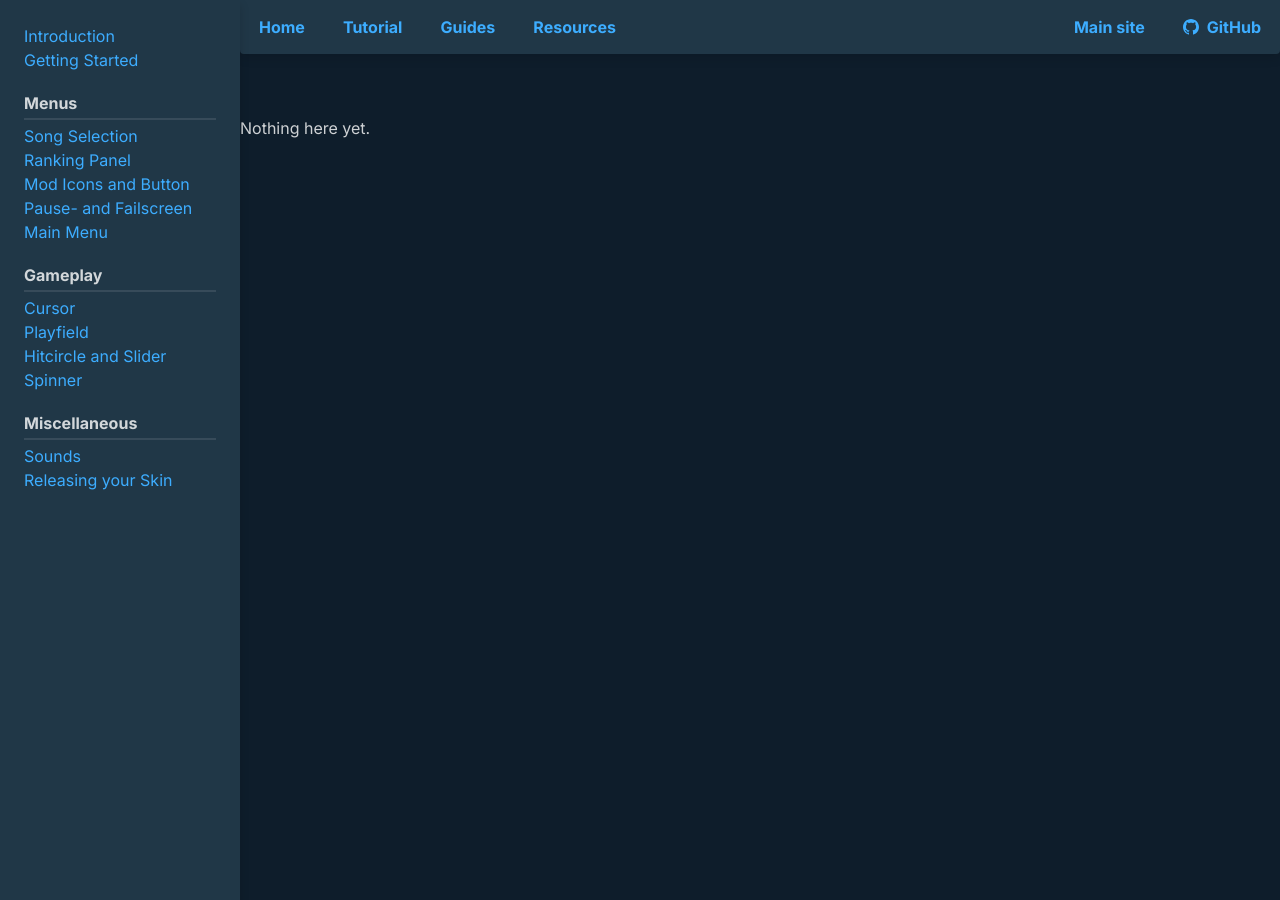
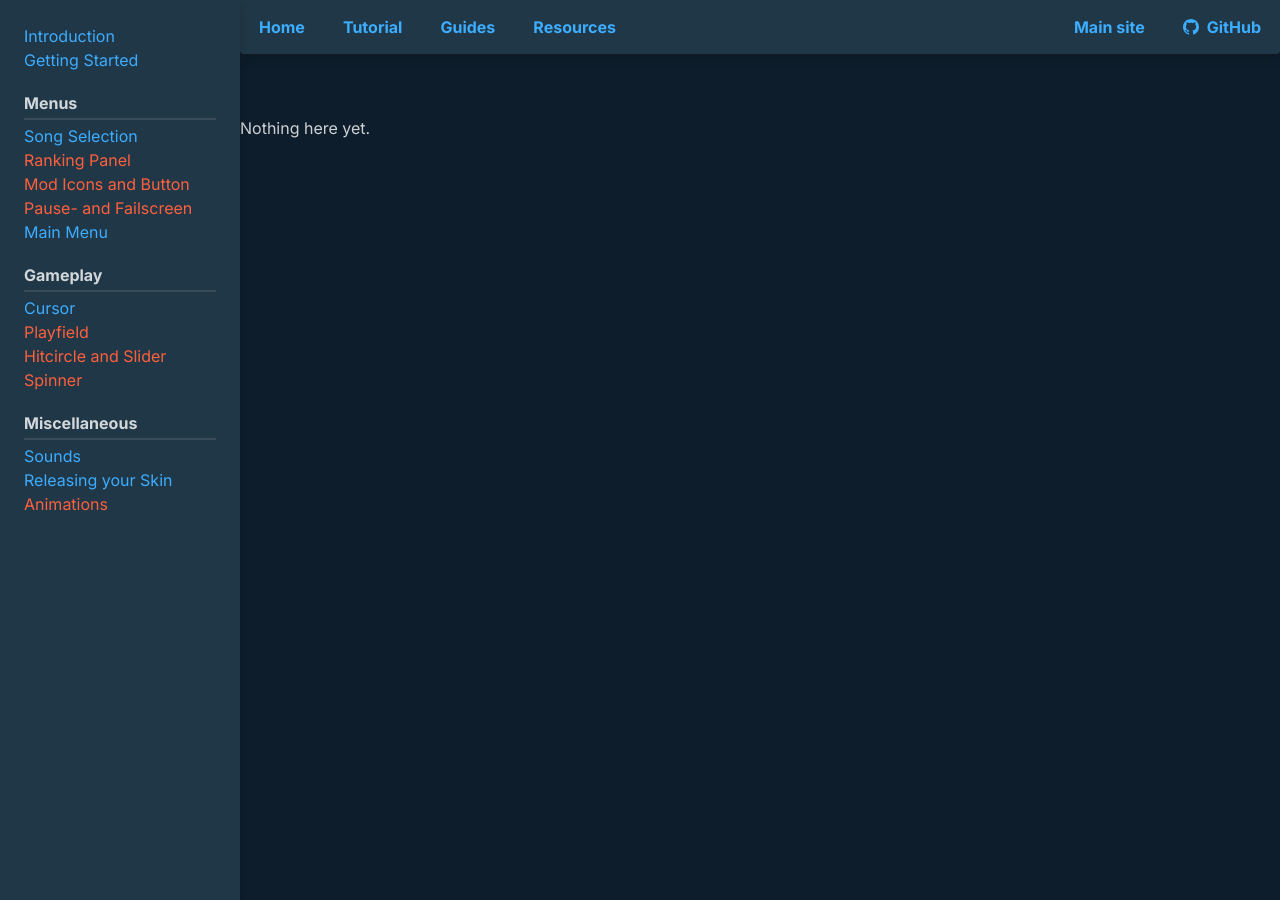
Before and after one commit to RockRoller01/skinninginfo, a Jekyll site: the page built from tutorial/cursor.md, in a window 1280 px wide. Built offline with Jekyll 4.4.1, drawn with Linux system fonts in a browser that asks for light colours.

Commit message:
clearly mark unfinished parts

```diff
--- a/_layouts/tutorial-sidenav.html
+++ b/_layouts/tutorial-sidenav.html
@@ -8,18 +8,19 @@ body_class: tutorial_sidenav
     <a href="{{site.baseurl}}/tutorial/getting_started">Getting Started</a>
     <h1 id="Menus">Menus</h1>
     <a href="{{site.baseurl}}/tutorial/song_selection">Song Selection</a>
-    <a href="{{site.baseurl}}/tutorial/ranking_panel">Ranking Panel</a>
-    <a href="{{site.baseurl}}/tutorial/mod_icons_and_button">Mod Icons and Button</a>
-    <a href="{{site.baseurl}}/tutorial/pause-_and_failscreen">Pause- and Failscreen</a>
+    <a href="{{site.baseurl}}/tutorial/ranking_panel" class="unfinished">Ranking Panel</a>
+    <a href="{{site.baseurl}}/tutorial/mod_icons_and_button" class="unfinished">Mod Icons and Button</a>
+    <a href="{{site.baseurl}}/tutorial/pause-_and_failscreen" class="unfinished">Pause- and Failscreen</a>
     <a href="{{site.baseurl}}/tutorial/main_menu">Main Menu</a>
     <h1 id="Gameplay">Gameplay</h1>
     <a href="{{site.baseurl}}/tutorial/cursor">Cursor</a>
-    <a href="{{site.baseurl}}/tutorial/playfield">Playfield</a>
-    <a href="{{site.baseurl}}/tutorial/hitcircle_and_slider">Hitcircle and Slider</a>
-    <a href="{{site.baseurl}}/tutorial/spinner">Spinner</a>
+    <a href="{{site.baseurl}}/tutorial/playfield" class="unfinished">Playfield</a>
+    <a href="{{site.baseurl}}/tutorial/hitcircle_and_slider" class="unfinished">Hitcircle and Slider</a>
+    <a href="{{site.baseurl}}/tutorial/spinner" class="unfinished">Spinner</a>
     <h1 id="Miscellaneous">Miscellaneous</h1>
     <a href="{{site.baseurl}}/tutorial/sounds">Sounds</a>
     <a href="{{site.baseurl}}/tutorial/releasing">Releasing your Skin</a>
+    <a href="{{site.baseurl}}/tutorial/animations" class="unfinished">Animations</a>
 </nav>
 <main class="main">
     {{ content }}
--- a/css/main.css
+++ b/css/main.css
@@ -8,6 +8,7 @@
     --background: #203747;
     --text: rgba(255, 255, 255, 0.8);
     --dark-background: #0E1D2B;
+    --invalid: #FF603D;
 
     --content-width: 1200px;
     --divider: rgba(255, 255, 255, 0.1);
@@ -175,7 +176,6 @@ table tr > td:first-child, table tr > th:first-child{
     line-height: 24px;
     float: left;
     box-shadow: 0px 5px 9px 0px rgba(0,0,0,0.15);
-
 }
 .sidenav a{
     text-decoration: none;
@@ -184,6 +184,10 @@ table tr > td:first-child, table tr > th:first-child{
 }
 .sidenav a:hover, .sidenav a:focus, .sidenav a:active {
     color: var(--text);
+}
+.sidenav .unfinished{
+    color: var(--invalid);
+    pointer-events: none;
 }
 .sidenav h1{
     margin-top: 24px;
```
